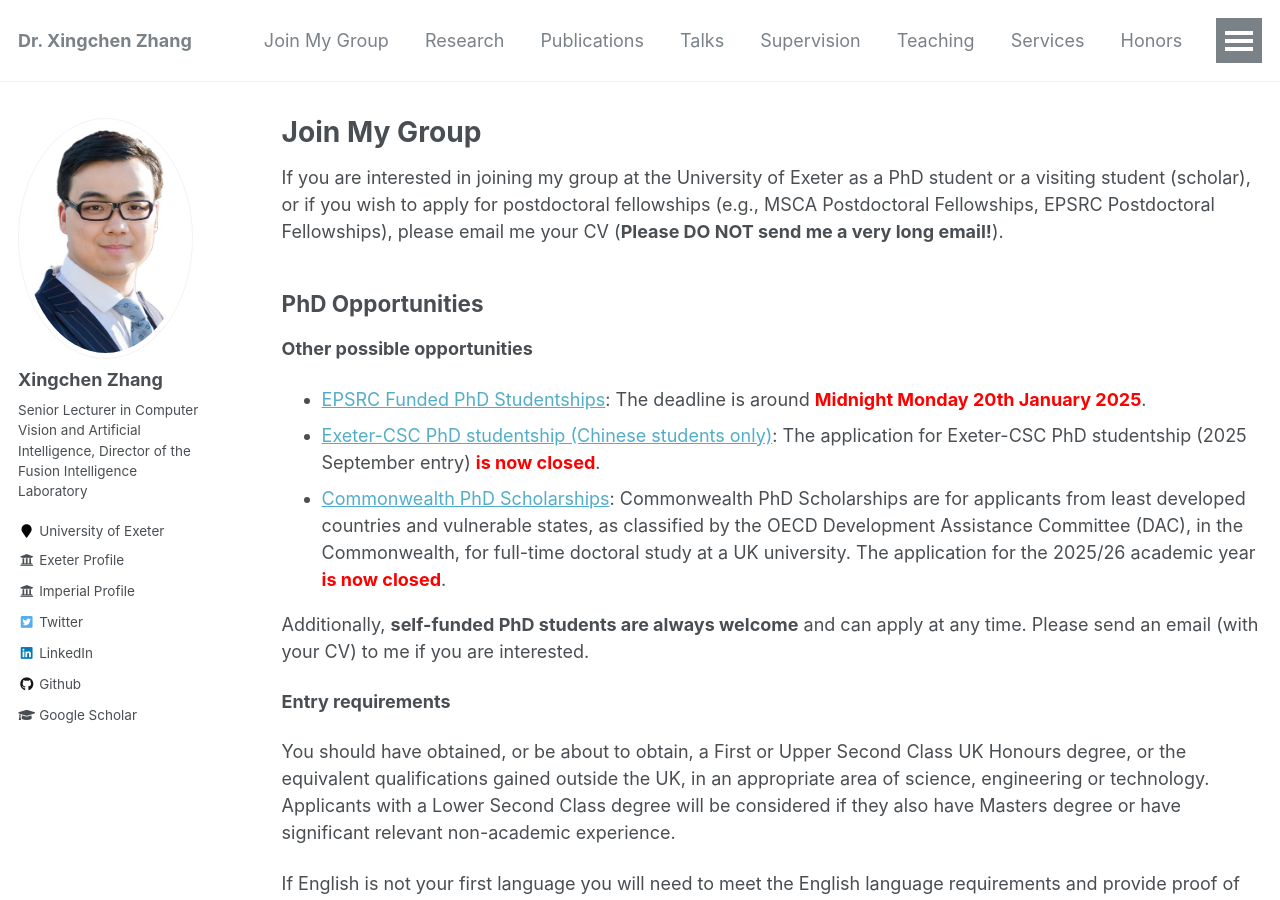
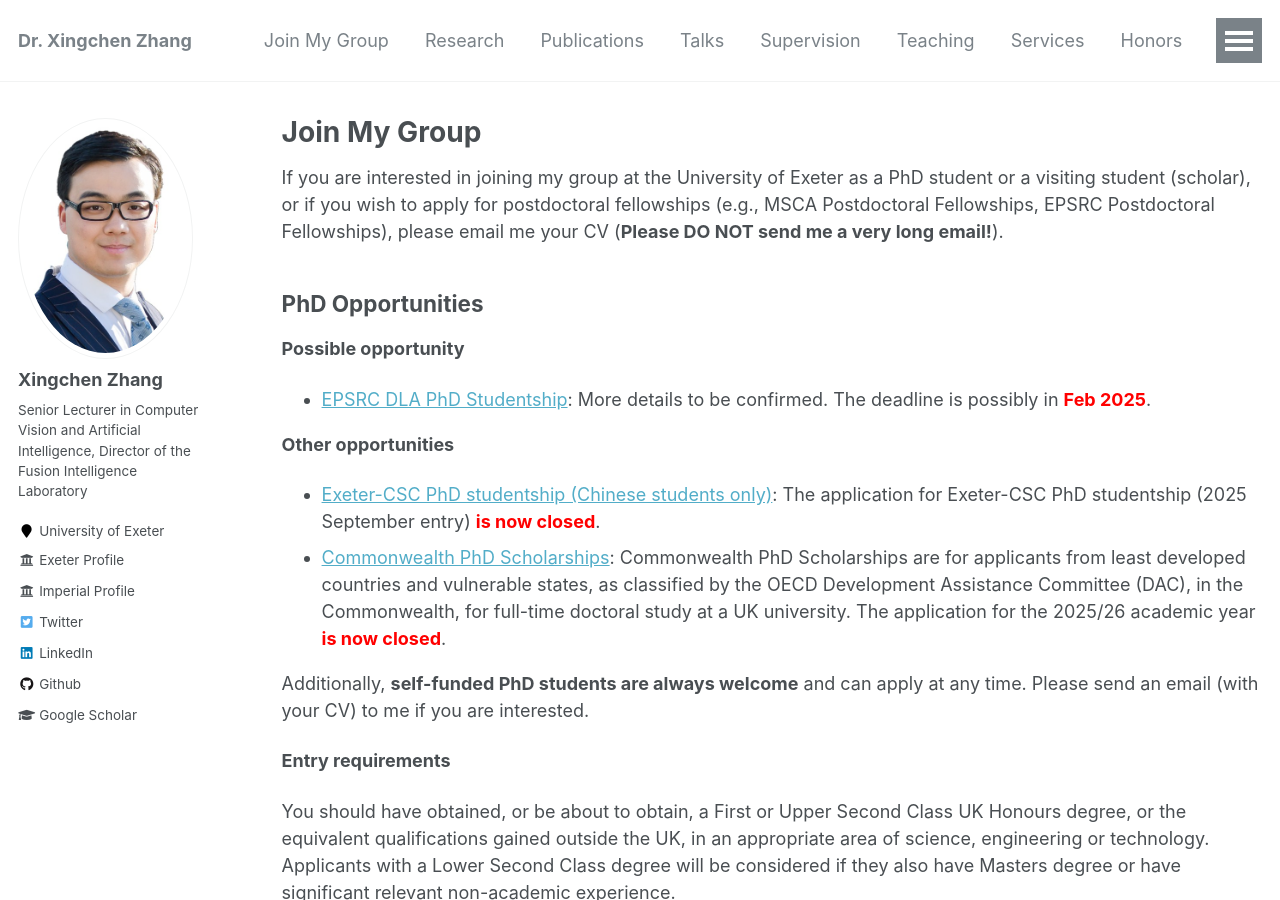
Before and after one commit to xingchenzhang/xingchenzhang.github.io, a Jekyll site: the page built from _pages/vacancies.md, in a window 1280 px wide and 900 px high. Built offline with Jekyll 4.4.1, drawn with Linux system fonts in a browser that asks for light colours.

Commit message:
update PhD studentship

```diff
--- a/_pages/vacancies.md
+++ b/_pages/vacancies.md
@@ -11,10 +11,13 @@ If you are interested in joining my group at the University of Exeter as a PhD s
 PhD Opportunities
 -------------
 
+**Possible opportunity**
 
-**Other possible opportunities**
+- [EPSRC DLA PhD Studentship](https://www.exeter.ac.uk/study/pg-research/funding/phdfunding/epsrc-dtp-studentships/): More details to be confirmed. The deadline is possibly in <span style="color: red;">**Feb 2025**</span>.
 
-- [EPSRC Funded PhD Studentships](https://www.exeter.ac.uk/study/pg-research/funding/phdfunding/epsrc-dtp-studentships/): The deadline is around **<span style="color: red;">Midnight Monday 20th January 2025</span>**.
+
+**Other opportunities**
+
 - [Exeter-CSC PhD studentship (Chinese students only)](https://www.exeter.ac.uk/study/pg-research/csc-scholarships/): The application for Exeter-CSC PhD studentship (2025 September entry) **<span style="color: red;">is now closed</span>**.
 - [Commonwealth PhD Scholarships](https://cscuk.fcdo.gov.uk/scholarships/commonwealth-phd-scholarships-for-least-developed-countries-and-vulnerable-states/): Commonwealth PhD Scholarships are for applicants from least developed countries and vulnerable states, as classified by the OECD Development Assistance Committee (DAC), in the Commonwealth, for full-time doctoral study at a UK university. The application for the 2025/26 academic year **<span style="color: red;">is now closed</span>**.
 
```
